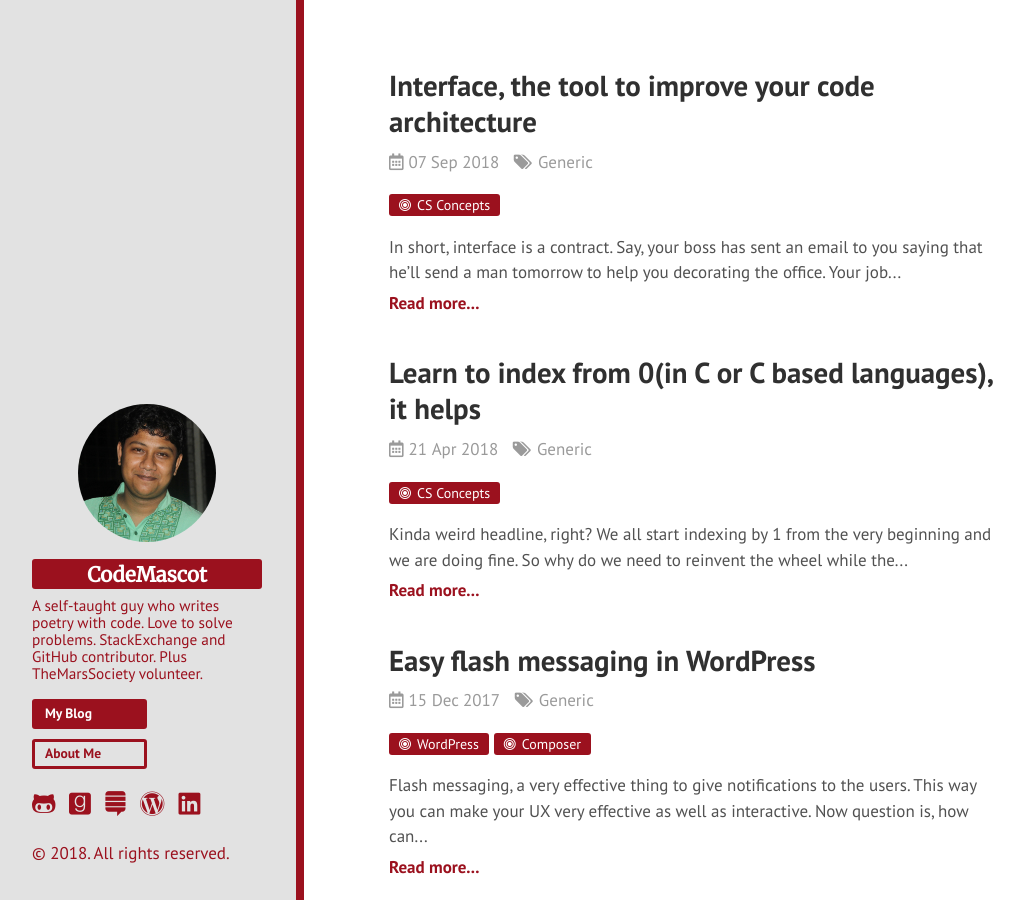
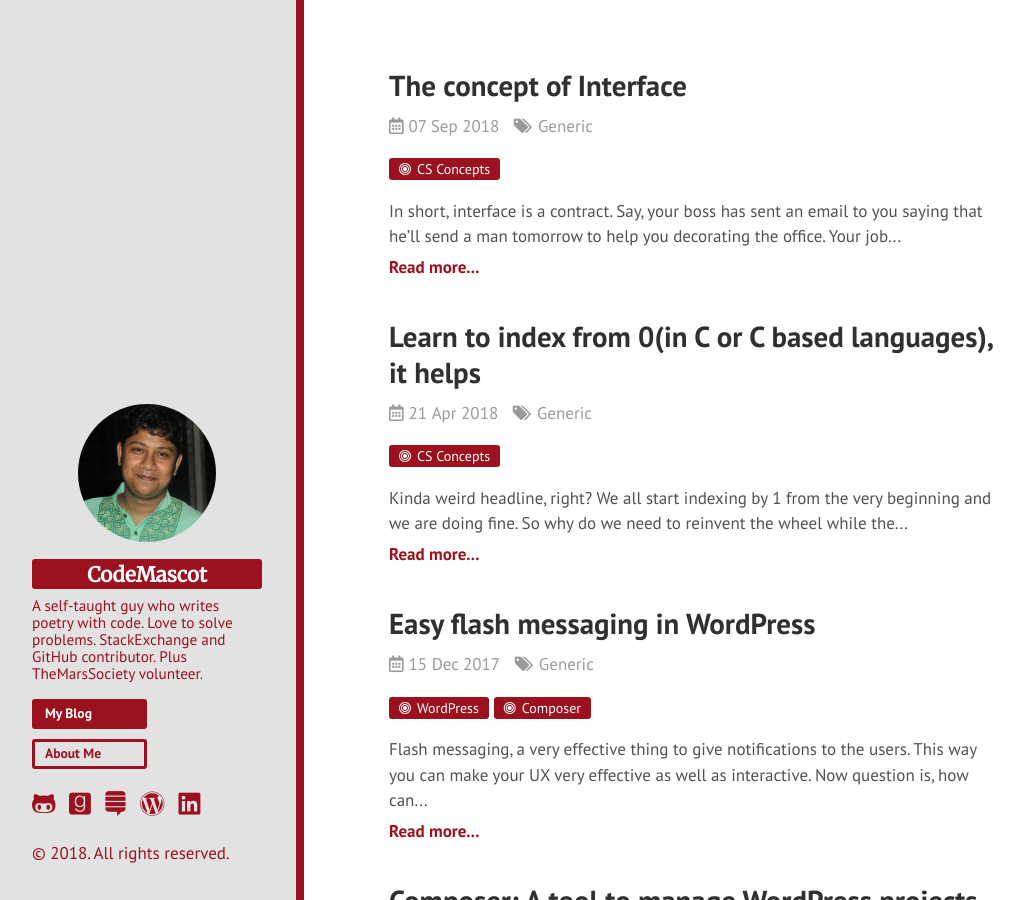
Before and after one commit to khanrn/codemascot.github.io, a Jekyll site: the page built from index.html, in a window 1280 px wide and 900 px high. Shown: the whole window, without its empty margins (2-1026 px from the left). Built offline with Jekyll 4.4.1, drawn with Linux system fonts in a browser that asks for light colours; nearby versions of some CDN libraries; some web fonts are replaced; the list of posts is cut into pages by our own code.

Commit message:
Post name changed

```diff
--- a/_posts/2018-09-07-Interface-the-tool-to-improve-your-code-architecture.md
+++ b/_posts/2018-09-07-the-concept-of-Interface.md
@@ -1,6 +1,6 @@
 ---
 layout: post
-title: "Interface, the tool to improve your code architecture"
+title: "The concept of Interface"
 categories: Generic
 topics: CS Concepts
 ---
```
